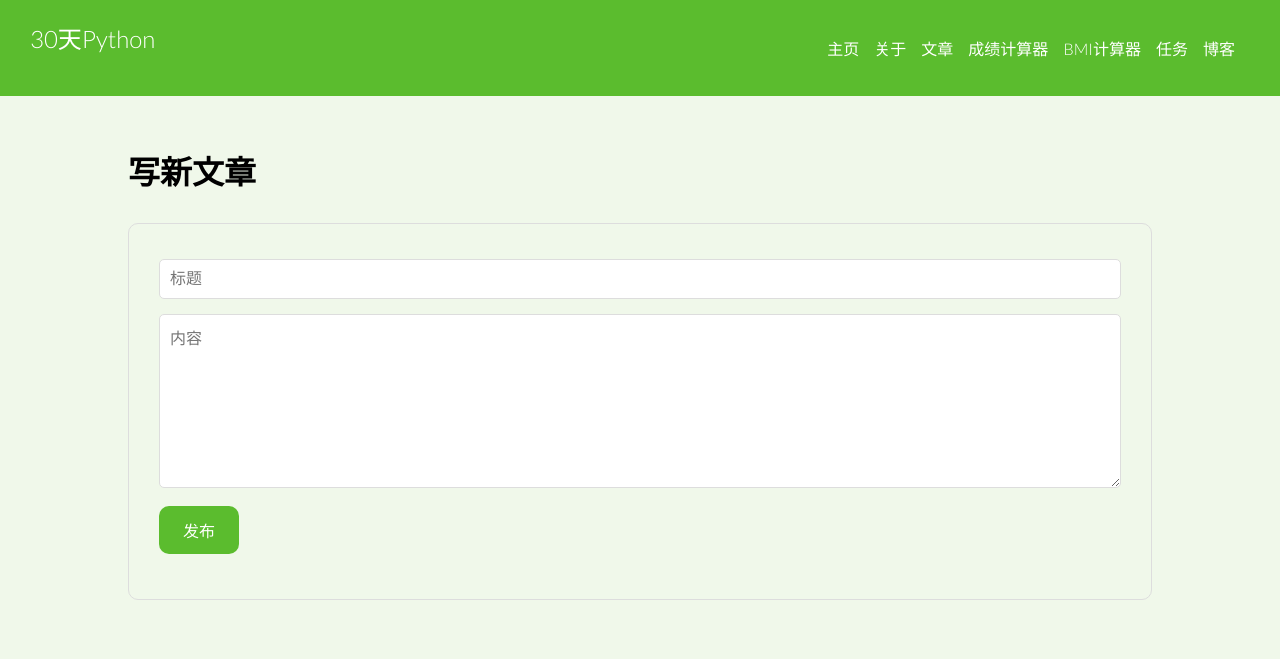
After one commit to Kho10-16/python_for_web, a Flask app: page /blog/new in a window 1280 px wide. The commit adds this page. Shown: the top 659 px of the page. Run offline with Flask 3, Linux system fonts and the light colour scheme.

Commit message:
Add the blog part

```diff
--- a/app.py
+++ b/app.py
@@ -112,6 +112,25 @@ def delete_task(index):
         tasks.pop(index)
     return redirect(url_for('task_list'))
 
+posts = []
+next_id = 1
+
+@app.route('/blog')
+def blog():
+    return render_template('blog.html', posts=posts, title='博客')
+
+@app.route('/blog/new', methods=['GET', 'POST'])
+def new_post():
+    global next_id
+    if request.method == 'POST':
+        post_title = request.form['title'].strip()
+        content = request.form['content'].strip()
+        if post_title and content:
+            posts.append({'id': next_id, 'title': post_title, 'content': content})
+            next_id += 1
+            return redirect(url_for('blog'))
+    return render_template('post_form.html', title='写新文章')
+
 if __name__ == '__main__':
     # 部署时我们使用环境变量
     # 使其同时适用于生产和开发环境
--- a/static/css/main.css
+++ b/static/css/main.css
@@ -97,3 +97,22 @@ button:hover {
   padding: 0;
   margin: 0 0 0 10px;
 }
+
+textarea {
+  width: 100%;
+  padding: 10px;
+  border: 1px solid #ddd;
+  border-radius: 5px;
+  font-size: 16px;
+  font-family: inherit;
+  box-sizing: border-box;
+}
+
+.post {
+  border-bottom: 1px solid #ddd;
+  padding: 20px 0;
+}
+
+.post-content {
+  white-space: pre-line;
+}
--- a/templates/layout.html
+++ b/templates/layout.html
@@ -43,6 +43,9 @@
           <li class="nav-list">
             <a class="nav-link active" href="{{ url_for('task_list') }}">任务</a>
           </li>
+          <li class="nav-list">
+            <a class="nav-link active" href="{{ url_for('blog') }}">博客</a>
+          </li>
         </ul>
       </div>
     </header>
--- /dev/null
+++ b/templates/post_form.html
@@ -0,0 +1,16 @@
+{% extends 'layout.html' %} {% block content %}
+<div class="container">
+  <h1>写新文章</h1>
+  <form method="POST">
+    <div>
+      <input type="text" name="title" placeholder="标题" required />
+    </div>
+    <div>
+      <textarea name="content" rows="8" placeholder="内容" required></textarea>
+    </div>
+    <div>
+      <button type="submit">发布</button>
+    </div>
+  </form>
+</div>
+{% endblock %}
```
Also changed, not shown: templates/blog.html (added, +18 -0 lines).
